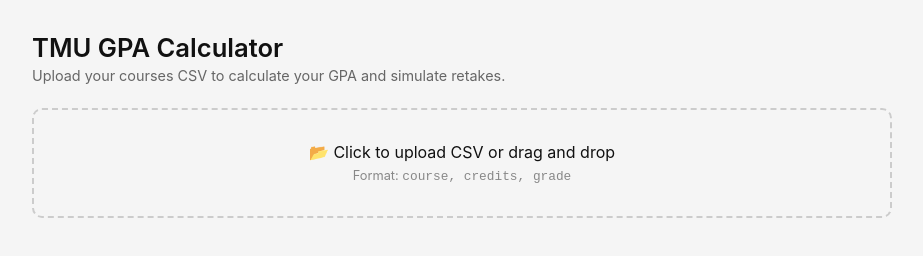
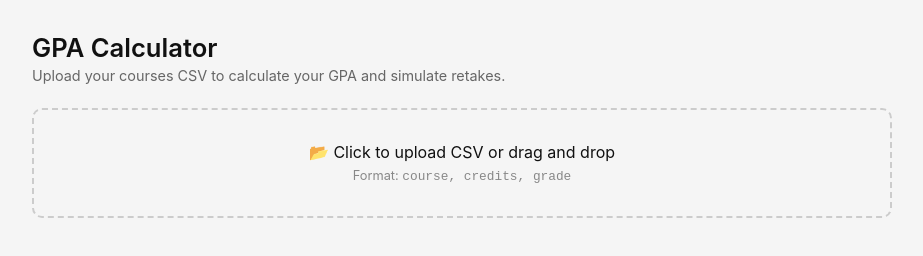
Before and after one commit to madesh404/gpa-calculator, a plain HTML site: page index.html in a window 1280 px wide. Shown: the whole page, without its empty margins (178-1101 px from the left). Drawn offline with Linux system fonts and the light colour scheme.

Commit message:
Updated README.md + wording fixes

```diff
--- a/index.html
+++ b/index.html
@@ -2,12 +2,12 @@
 <html lang="en">
 <head>
   <meta charset="UTF-8">
-  <title>TMU GPA Calculator</title>
+  <title>GPA Calculator</title>
   <link rel="stylesheet" href="style.css">
 </head>
 <body>
   <div class="container">
-    <h1>TMU GPA Calculator</h1>
+    <h1>GPA Calculator</h1>
     <p class="subtitle">Upload your courses CSV to calculate your GPA and simulate retakes.</p>
 
     <div class="upload-area" id="drop-zone">
```
Also changed, not shown: 1 other file.
